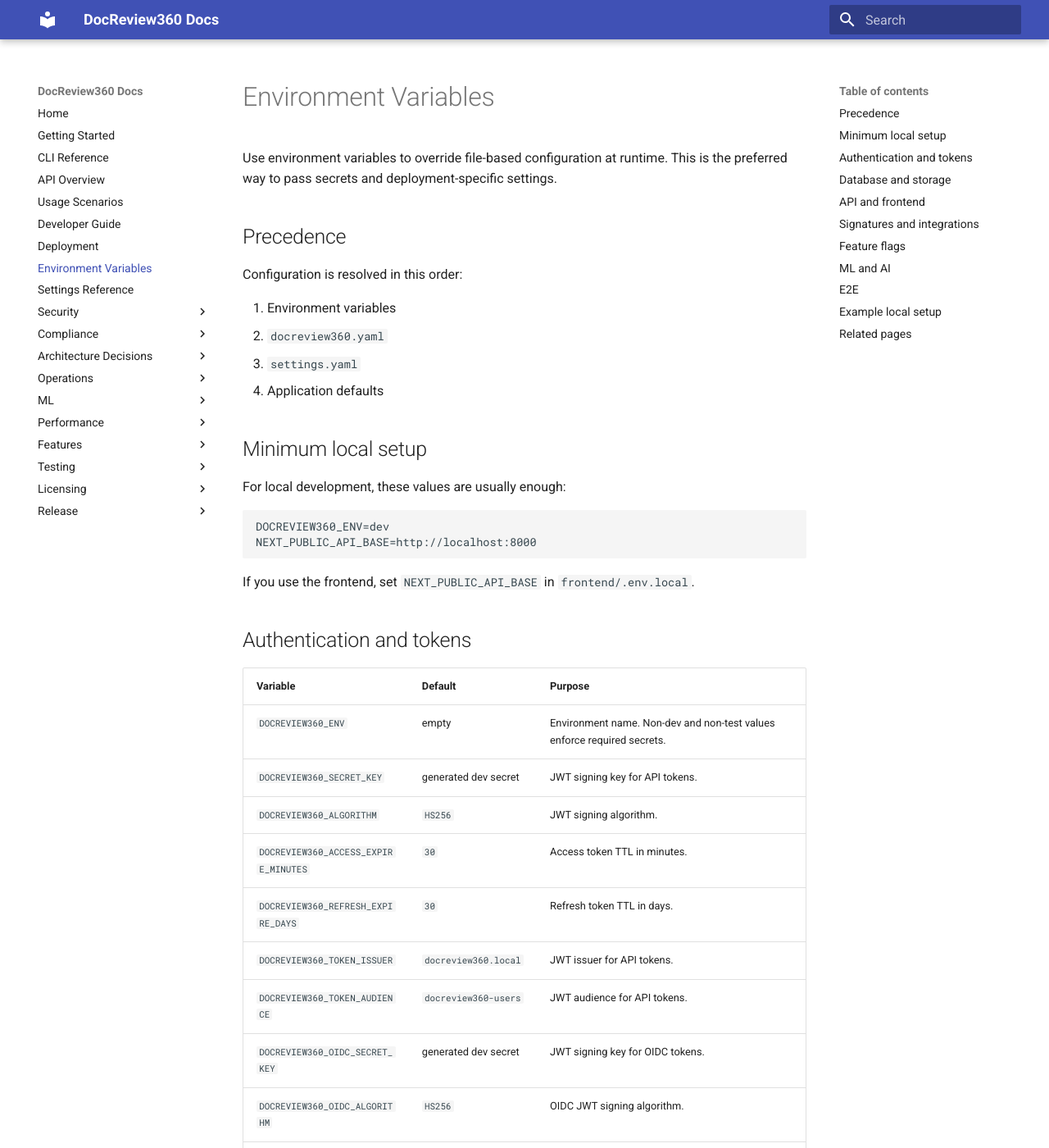
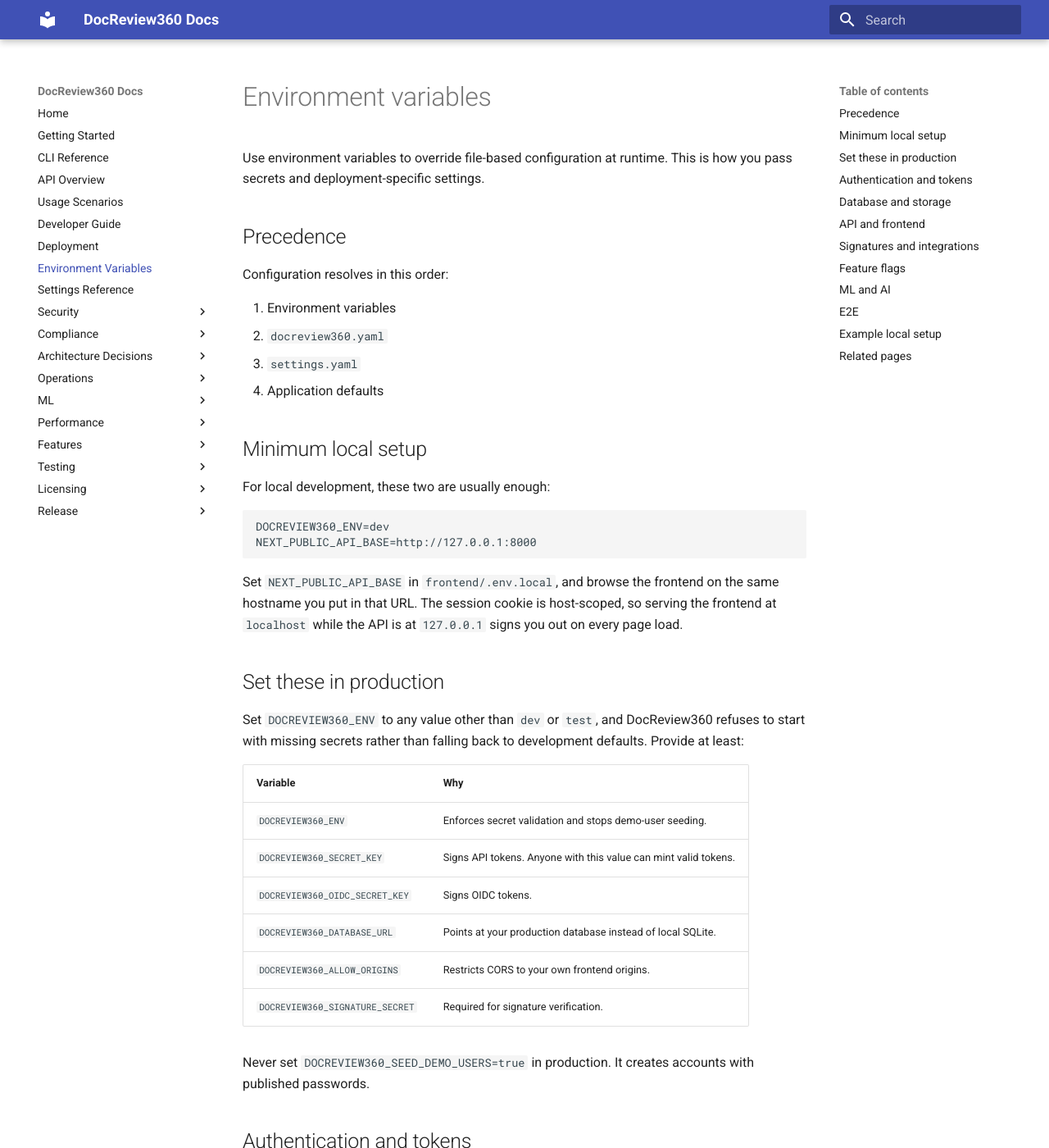
Before and after one commit to eputnam77/DocReview360, an MkDocs documentation site: the page built from docs/environment_variables.md, in a window 1280 px wide and 1400 px high. Shown: the whole window at 82% size. Built offline with MkDocs 1.6.1 and Material for MkDocs 9.7.7, drawn with Linux system fonts in a browser that asks for light colours; some of the changed text lies outside the part shown.

Commit message:
docs: clarify environment variable and deployment guidance
environment_variables.md: add a production checklist naming the secrets that
must be set, and document the host-scoped session cookie behind
NEXT_PUBLIC_API_BASE. Examples now use 127.0.0.1 consistently so a reader
copying them does not hit the localhost/127.0.0.1 sign-out.

deployment.md: reframe the page as production deployment rather than a 'quick
note' on free-tier hosting. The platform list was an orphaned numbered list
sitting under the environment variable heading; it is now its own section and
a table. Link out to the air-gap and blue-green guides.

Co-Authored-By: Claude Opus 5 <noreply@anthropic.com>
Claude-Session: https://claude.ai/code/session_01C2P38CRoSfWJBewk4xenRe

````diff
--- a/docs/environment_variables.md
+++ b/docs/environment_variables.md
@@ -1,10 +1,10 @@
-# Environment Variables
+# Environment variables
 
-Use environment variables to override file-based configuration at runtime. This is the preferred way to pass secrets and deployment-specific settings.
+Use environment variables to override file-based configuration at runtime. This is how you pass secrets and deployment-specific settings.
 
 ## Precedence
 
-Configuration is resolved in this order:
+Configuration resolves in this order:
 
 1. Environment variables
 2. `docreview360.yaml`
@@ -13,14 +13,29 @@ Configuration is resolved in this order:
 
 ## Minimum local setup
 
-For local development, these values are usually enough:
+For local development, these two are usually enough:
 
 ```bash
 DOCREVIEW360_ENV=dev
-NEXT_PUBLIC_API_BASE=http://localhost:8000
+NEXT_PUBLIC_API_BASE=http://127.0.0.1:8000
 ```
 
-If you use the frontend, set `NEXT_PUBLIC_API_BASE` in `frontend/.env.local`.
+Set `NEXT_PUBLIC_API_BASE` in `frontend/.env.local`, and browse the frontend on the same hostname you put in that URL. The session cookie is host-scoped, so serving the frontend at `localhost` while the API is at `127.0.0.1` signs you out on every page load.
+
+## Set these in production
+
+Set `DOCREVIEW360_ENV` to any value other than `dev` or `test`, and DocReview360 refuses to start with missing secrets rather than falling back to development defaults. Provide at least:
+
+| Variable | Why |
+| --- | --- |
+| `DOCREVIEW360_ENV` | Enforces secret validation and stops demo-user seeding. |
+| `DOCREVIEW360_SECRET_KEY` | Signs API tokens. Anyone with this value can mint valid tokens. |
+| `DOCREVIEW360_OIDC_SECRET_KEY` | Signs OIDC tokens. |
+| `DOCREVIEW360_DATABASE_URL` | Points at your production database instead of local SQLite. |
+| `DOCREVIEW360_ALLOW_ORIGINS` | Restricts CORS to your own frontend origins. |
+| `DOCREVIEW360_SIGNATURE_SECRET` | Required for signature verification. |
+
+Never set `DOCREVIEW360_SEED_DEMO_USERS=true` in production. It creates accounts with published passwords.
 
 ## Authentication and tokens
 
````
Also changed, not shown: other parts of docs/environment_variables.md (+5 -5 lines), docs/deployment.md (+18 -15 lines).
